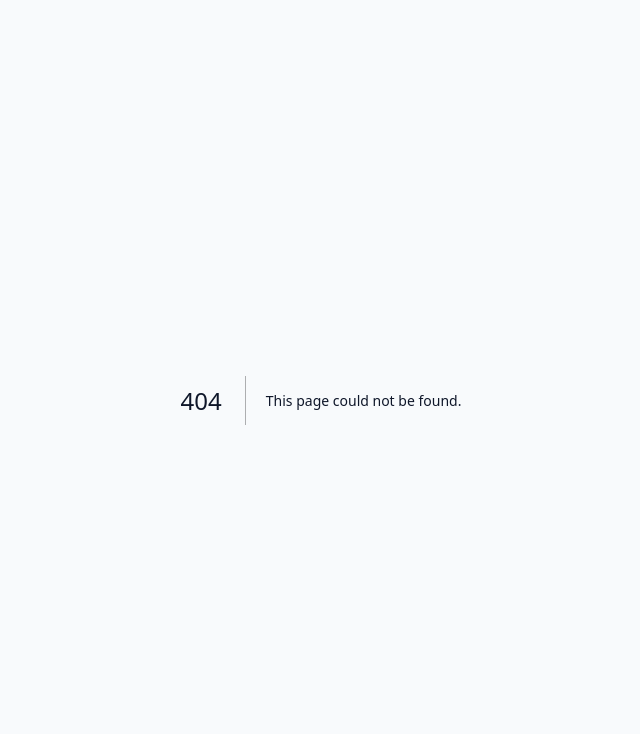
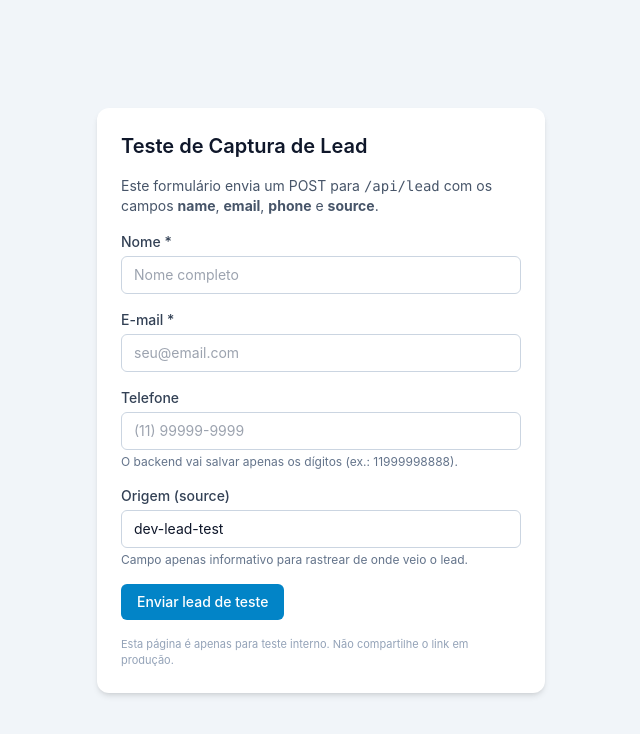
Before and after one commit to atomicpage-app/atomic-crm, a Next.js app: page /dev/lead-test in a window 1280 px wide. Before the commit this address had no page. Shown: the top 734 px of the page, without its empty margins (319-959 px from the left). Built offline with nearby package versions, Linux system fonts and the light colour scheme.

Commit message:
feat: add dev lead test form integrated with /api/lead

```diff
--- /dev/null
+++ b/src/app/dev/lead-test/LeadTestForm.tsx
@@ -0,0 +1,187 @@
+// src/app/dev/lead-test/LeadTestForm.tsx
+"use client";
+
+import { FormEvent, useState } from "react";
+
+type CreateLeadPayload = {
+  name: string;
+  email: string;
+  phone: string;
+  source: string;
+};
+
+type CreateLeadResponse = {
+  ok: boolean;
+  leadId?: string;
+  email?: string;
+  name?: string | null;
+  phone?: string | null;
+  source?: string | null;
+  confirmation_expires_at?: string;
+  error?: string;
+};
+
+export default function LeadTestForm() {
+  const [form, setForm] = useState<CreateLeadPayload>({
+    name: "",
+    email: "",
+    phone: "",
+    source: "dev-lead-test", // origem default
+  });
+
+  const [loading, setLoading] = useState(false);
+  const [successMessage, setSuccessMessage] = useState<string | null>(null);
+  const [errorMessage, setErrorMessage] = useState<string | null>(null);
+
+  async function handleSubmit(event: FormEvent<HTMLFormElement>) {
+    event.preventDefault();
+    setSuccessMessage(null);
+    setErrorMessage(null);
+
+    if (!form.name.trim() || !form.email.trim()) {
+      setErrorMessage("Nome e e-mail são obrigatórios.");
+      return;
+    }
+
+    setLoading(true);
+    try {
+      const res = await fetch("/api/lead", {
+        method: "POST",
+        headers: {
+          "Content-Type": "application/json",
+        },
+        body: JSON.stringify(form),
+      });
+
+      let data: CreateLeadResponse | null = null;
+      try {
+        data = (await res.json()) as CreateLeadResponse;
+      } catch {
+        // se não vier JSON válido, tratamos só por status
+      }
+
+      if (!res.ok || !data?.ok) {
+        const apiError = data?.error;
+
+        if (apiError === "Email é obrigatório.") {
+          setErrorMessage("A API recusou a requisição: e-mail é obrigatório.");
+        } else {
+          setErrorMessage(
+            apiError ||
+              "Não foi possível cadastrar o lead. Verifique os logs da API."
+          );
+        }
+
+        return;
+      }
+
+      const email = data.email ?? form.email;
+
+      setSuccessMessage(
+        `Lead cadastrado com sucesso! Se o envio de e-mail estiver configurado, "${email}" deve receber o link de confirmação em instantes.`
+      );
+
+      // limpa campos principais, mantém a source
+      setForm((prev) => ({
+        ...prev,
+        name: "",
+        email: "",
+        phone: "",
+      }));
+    } catch (error) {
+      console.error(error);
+      setErrorMessage("Erro de rede ao enviar o lead.");
+    } finally {
+      setLoading(false);
+    }
+  }
+
+  return (
+    <form className="space-y-4" onSubmit={handleSubmit}>
+      <div className="space-y-1">
+        <label className="block text-sm font-medium text-slate-700">
+          Nome *
+        </label>
+        <input
+          type="text"
+          className="w-full rounded-md border border-slate-300 px-3 py-2 text-sm focus:outline-none focus:ring-2 focus:ring-sky-500"
+          value={form.name}
+          onChange={(e) => setForm((f) => ({ ...f, name: e.target.value }))}
+          placeholder="Nome completo"
+          required
+        />
+      </div>
+
+      <div className="space-y-1">
+        <label className="block text-sm font-medium text-slate-700">
+          E-mail *
+        </label>
+        <input
+          type="email"
+          className="w-full rounded-md border border-slate-300 px-3 py-2 text-sm focus:outline-none focus:ring-2 focus:ring-sky-500"
+          value={form.email}
+          onChange={(e) => setForm((f) => ({ ...f, email: e.target.value }))}
+          placeholder="seu@email.com"
+          required
+        />
+      </div>
+
+      <div className="space-y-1">
+        <label className="block text-sm font-medium text-slate-700">
+          Telefone
+        </label>
+        <input
+          type="tel"
+          className="w-full rounded-md border border-slate-300 px-3 py-2 text-sm focus:outline-none focus:ring-2 focus:ring-sky-500"
+          value={form.phone}
+          onChange={(e) => setForm((f) => ({ ...f, phone: e.target.value }))}
+          placeholder="(11) 99999-9999"
+        />
+        <p className="text-xs text-slate-500">
+          O backend vai salvar apenas os dígitos (ex.: 11999998888).
+        </p>
+      </div>
+
+      <div className="space-y-1">
+        <label className="block text-sm font-medium text-slate-700">
+          Origem (source)
+        </label>
+        <input
+          type="text"
+          className="w-full rounded-md border border-slate-300 px-3 py-2 text-sm focus:outline-none focus:ring-2 focus:ring-sky-500"
+          value={form.source}
+          onChange={(e) => setForm((f) => ({ ...f, source: e.target.value }))}
+          placeholder="ex.: atomicpage-hero, campanha-x, dev-lead-test"
+        />
+        <p className="text-xs text-slate-500">
+          Campo apenas informativo para rastrear de onde veio o lead.
+        </p>
+      </div>
+
+      {errorMessage && (
+        <p className="text-sm text-red-600 bg-red-50 border border-red-100 rounded-md px-3 py-2">
+          {errorMessage}
+        </p>
+      )}
+
+      {successMessage && (
+        <p className="text-sm text-emerald-700 bg-emerald-50 border border-emerald-100 rounded-md px-3 py-2">
+          {successMessage}
+        </p>
+      )}
+
+      <button
+        type="submit"
+        disabled={loading}
+        className="inline-flex items-center justify-center rounded-md bg-sky-600 px-4 py-2 text-sm font-medium text-white hover:bg-sky-700 disabled:opacity-60"
+      >
+        {loading ? "Enviando..." : "Enviar lead de teste"}
+      </button>
+
+      <p className="text-[11px] text-slate-400">
+        Esta página é apenas para teste interno. Não compartilhe o link em
+        produção.
+      </p>
+    </form>
+  );
+}
--- /dev/null
+++ b/src/app/dev/lead-test/page.tsx
@@ -0,0 +1,26 @@
+// src/app/dev/lead-test/page.tsx
+
+import LeadTestForm from "./LeadTestForm";
+
+export const metadata = {
+  title: "Teste de captura de lead | Atomic CRM",
+};
+
+export default function LeadTestPage() {
+  return (
+    <main className="min-h-screen flex items-center justify-center bg-slate-100 p-4">
+      <div className="w-full max-w-md bg-white rounded-xl shadow-md p-6 space-y-4">
+        <h1 className="text-xl font-semibold text-slate-900">
+          Teste de Captura de Lead
+        </h1>
+        <p className="text-sm text-slate-600">
+          Este formulário envia um POST para <code>/api/lead</code> com os
+          campos <strong>name</strong>, <strong>email</strong>,{" "}
+          <strong>phone</strong> e <strong>source</strong>.
+        </p>
+
+        <LeadTestForm />
+      </div>
+    </main>
+  );
+}
```
